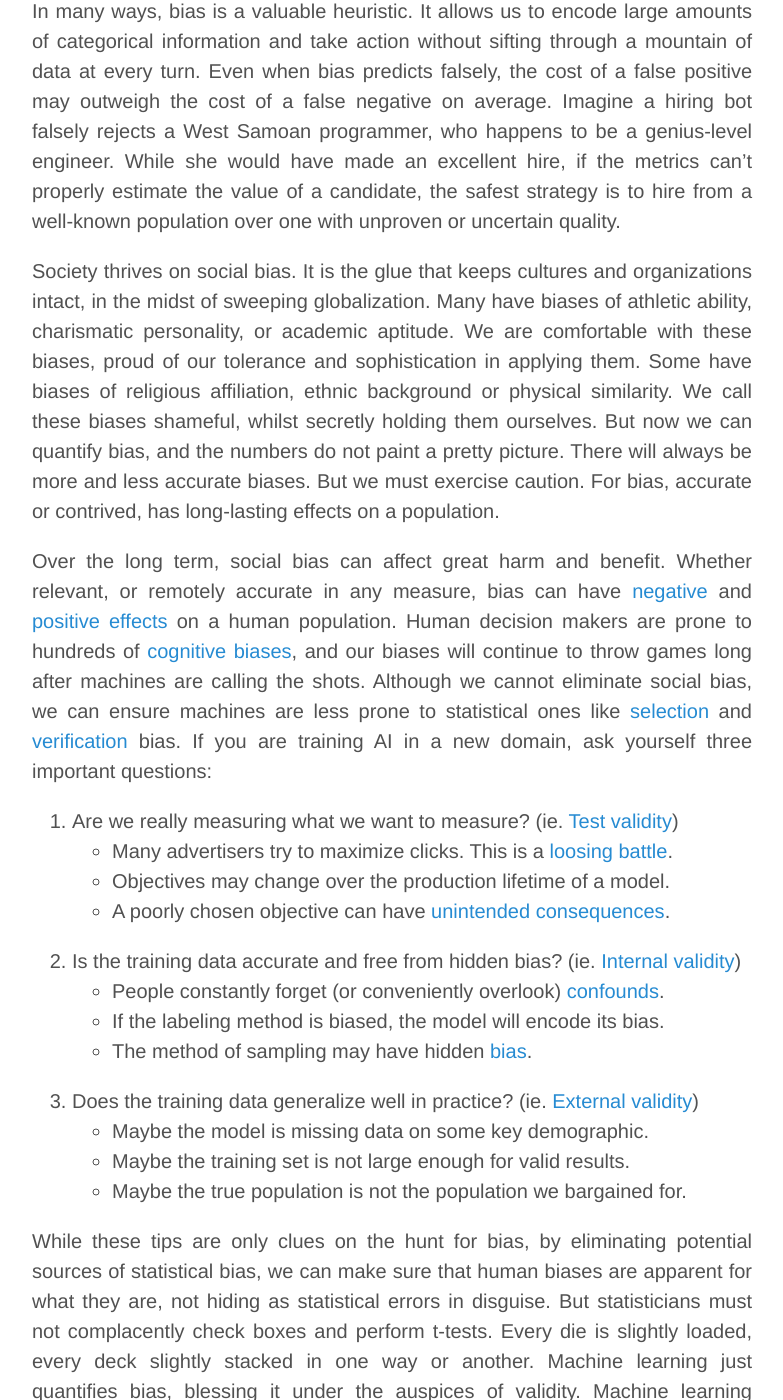
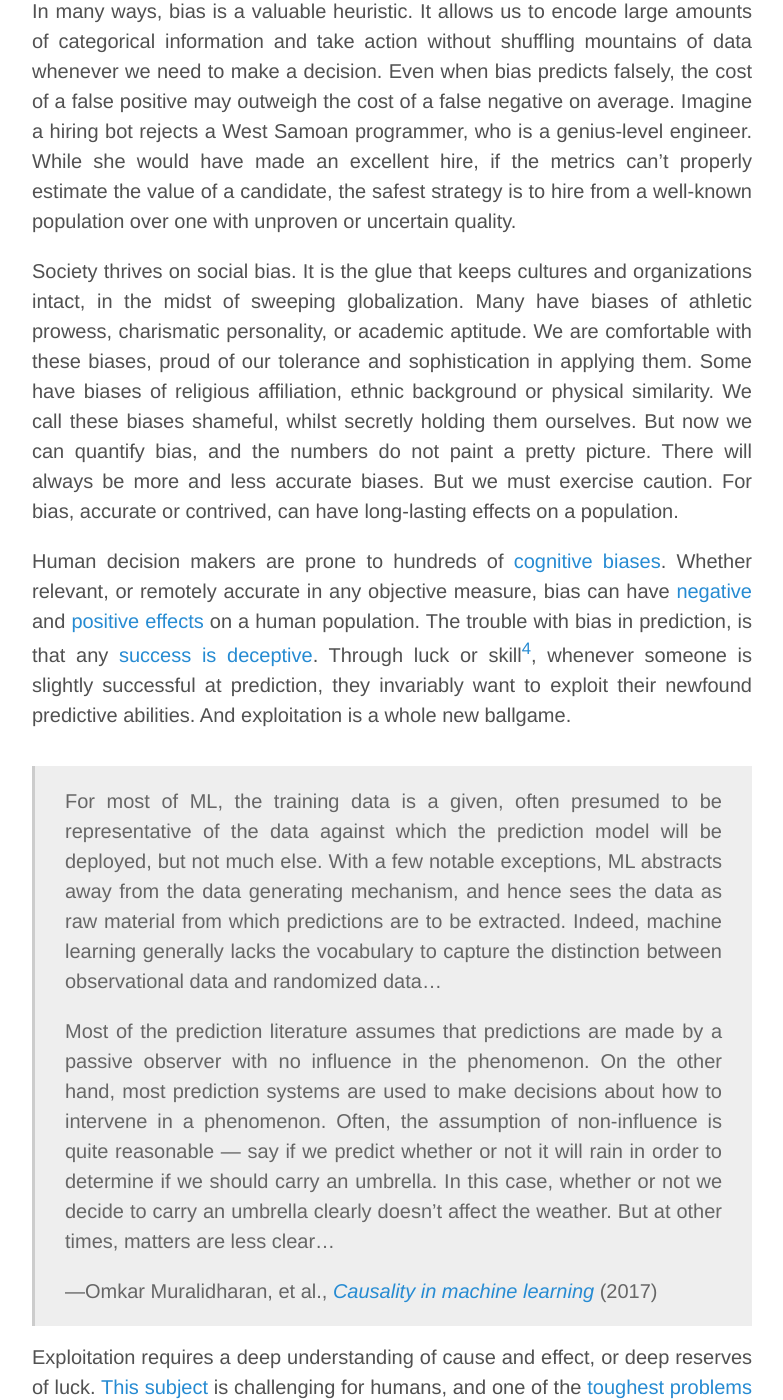
Before and after one commit to breandan/breandan.github.io, a Jekyll site: the page built from _posts/2017-02-02-trust-in-automation.md, in a window 1280 px wide and 1400 px high, scrolled down 10865 px. Shown: the whole window, without its empty margins (248-1031 px from the left). Built offline with Jekyll 4.4.1, drawn with Linux system fonts in a browser that asks for light colours; nearby versions of some CDN libraries; formulas are drawn with MathJax 3; some of the changed text lies outside the part shown.

Commit message:
bias and causality

```diff
--- a/_posts/2017-02-02-trust-in-automation.md
+++ b/_posts/2017-02-02-trust-in-automation.md
@@ -72,7 +72,7 @@
 # Believe in Bias
 <br/>
 
-If you think discrimination is bad today, just wait until the machines take over. They will discriminate based on the the shade of your iris, the shape of your brow, the size of a tatoo, or any arbitrary collection of low-level traits whose presence exceeds a subtle bias threshold. Regardless whether such traits are truly predictive, it will matter not unless those who benefit have an incentive to fix the model. For most applications, AI just needs to be good enough to yield a positive [marginal utility](https://en.wikipedia.org/wiki/Marginal_utility). Barring blatant discrimination on certain parameters like sex or skin color, most biases will fly under the radar.
+If you think discrimination is bad today, just wait until the machines take over. They will discriminate based on the the shade of your iris, the shape of your brow, the size of a tatoo, or any arbitrary collection of low-level traits whose presence triggers a subtle bias. Regardless whether such traits are truly predictive, it will matter not unless those who benefit have an incentive to fix the model. For most applications, AI just needs to be good enough to yield a positive [marginal utility](https://en.wikipedia.org/wiki/Marginal_utility). Barring blatant discrimination on certain parameters like sex or skin color, most biases will fly under the radar.
 
 > Treating the world as software promotes fantasies of control. And the best kind of control is control without responsibility. Our unique position as authors of software used by millions gives us power, but we don't accept that this should make us accountable. We're programmers—who else is going to write the software that runs the world? To put it plainly, we are surprised that people seem to get mad at us for trying to help.
 >
@@ -101,11 +101,21 @@
 <center><small>Which would you prefer: low bias and high precision, or no bias and low(er) precision?</small></center>
 <br/>
 
-In many ways, bias is a valuable heuristic. It allows us to encode large amounts of categorical information and take action without sifting through a mountain of data at every turn. Even when bias predicts falsely, the cost of a false positive may outweigh the cost of a false negative on average. Imagine a hiring bot falsely rejects a West Samoan programmer, who happens to be a genius-level engineer. While she would have made an excellent hire, if the metrics can't properly estimate the value of a candidate, the safest strategy is to hire from a well-known population over one with unproven or uncertain quality.
+In many ways, bias is a valuable heuristic. It allows us to encode large amounts of categorical information and take action without shuffling mountains of data whenever we need to make a decision. Even when bias predicts falsely, the cost of a false positive may outweigh the cost of a false negative on average. Imagine a hiring bot rejects a West Samoan programmer, who is a genius-level engineer. While she would have made an excellent hire, if the metrics can't properly estimate the value of a candidate, the safest strategy is to hire from a well-known population over one with unproven or uncertain quality.
 
-Society thrives on social bias. It is the glue that keeps cultures and organizations intact, in the midst of sweeping globalization. Many have biases of athletic ability, charismatic personality, or academic aptitude. We are comfortable with these biases, proud of our tolerance and sophistication in applying them. Some have biases of religious affiliation, ethnic background or physical similarity. We call these biases shameful, whilst secretly holding them ourselves. But now we can quantify bias, and the numbers do not paint a pretty picture. There will always be more and less accurate biases. But we must exercise caution. For bias, accurate or contrived, has long-lasting effects on a population.
+Society thrives on social bias. It is the glue that keeps cultures and organizations intact, in the midst of sweeping globalization. Many have biases of athletic prowess, charismatic personality, or academic aptitude. We are comfortable with these biases, proud of our tolerance and sophistication in applying them. Some have biases of religious affiliation, ethnic background or physical similarity. We call these biases shameful, whilst secretly holding them ourselves. But now we can quantify bias, and the numbers do not paint a pretty picture. There will always be more and less accurate biases. But we must exercise caution. For bias, accurate or contrived, can have long-lasting effects on a population.
 
-Over the long term, social bias can affect great harm and benefit. Whether relevant, or remotely accurate in any measure, bias can have [negative](https://en.wikipedia.org/wiki/Stereotype_threat) and [positive effects](https://en.wikipedia.org/wiki/Pygmalion_effect) on a human population. Human decision makers are prone to hundreds of [cognitive biases](https://en.wikipedia.org/wiki/List_of_cognitive_biases), and our biases will continue to throw games long after machines are calling the shots. Although we cannot eliminate social bias, we can ensure machines are less prone to statistical ones like [selection](https://en.wikipedia.org/wiki/Selection_bias) and [verification](https://en.wikipedia.org/wiki/Verification_bias) bias. If you are training AI in a new domain, ask yourself three important questions:
+Human decision makers are prone to hundreds of [cognitive biases](https://en.wikipedia.org/wiki/List_of_cognitive_biases). Whether relevant, or remotely accurate in any objective measure, bias can have [negative](https://en.wikipedia.org/wiki/Stereotype_threat) and [positive effects](https://en.wikipedia.org/wiki/Pygmalion_effect) on a human population. The trouble with bias in prediction, is that any [success is deceptive](https://en.wikipedia.org/wiki/Self-serving_bias). Through luck or skill[^4], whenever someone is slightly successful at prediction, they invariably want to exploit their newfound predictive abilities. And exploitation is a whole new ballgame.
+
+> For most of ML, the training data is a given, often presumed to be representative of the data against which the prediction model will be deployed, but not much else. With a few notable exceptions, ML abstracts away from the data generating mechanism, and hence sees the data as raw material from which predictions are to be extracted. Indeed, machine learning generally lacks the vocabulary to capture the distinction between observational data and randomized data…
+>
+> Most of the prediction literature assumes that predictions are made by a passive observer with no influence in the phenomenon. On the other hand, most prediction systems are used to make decisions about how to intervene in a phenomenon. Often, the assumption of non-influence is quite reasonable — say if we predict whether or not it will rain in order to determine if we should carry an umbrella. In this case, whether or not we decide to carry an umbrella clearly doesn't affect the weather. But at other times, matters are less clear…
+>
+> ―Omkar Muralidharan, et al., *[Causality in machine learning](http://www.unofficialgoogledatascience.com/2017/01/causality-in-machine-learning.html)* (2017)
+
+Exploitation requires a deep understanding of cause and effect, or deep reserves of luck. [This subject](https://en.wikipedia.org/wiki/Causality) is challenging for humans, and one of the [toughest problems](https://en.wikipedia.org/wiki/Reinforcement_learning) in AI. There is an outstanding body of work which explores the role of [causality](http://bayes.cs.ucla.edu/BOOK-2K/causality2-epilogue.pdf) in machine learning. In short, the same predictive machinery that landed humans on the moon is surprisingly easy to hack. The [same biases](https://en.wikipedia.org/wiki/Confirmation_bias) which impair our reasoning make it easy to contaminate for example, AI models trained by humans, on human data, for other humans to interpret.
+
+Long after machines are calling the shots, our biases will continue to guide their ballistics. Although we may never eliminate human bias, we can ensure machines are less prone to statistical ones like [selection](https://en.wikipedia.org/wiki/Selection_bias) and [verification](https://en.wikipedia.org/wiki/Verification_bias) bias. Those training AI in a new domain should be asking themselves three important questions:
 
 1. Are we really measuring what we want to measure? (ie. [Test validity](https://en.wikipedia.org/wiki/Test_validity))
     - Many advertisers try to maximize clicks. This is a [loosing battle](https://en.wikipedia.org/wiki/Click_fraud).
@@ -113,22 +123,16 @@
     - A poorly chosen objective can have [unintended consequences](https://en.wikipedia.org/wiki/Unintended_consequences).
 2. Is the training data accurate and free from hidden bias? (ie. [Internal validity](https://en.wikipedia.org/wiki/Internal_validity))
     - People constantly forget (or conveniently overlook) [confounds](https://en.wikipedia.org/wiki/Confounding).
-    - If the labeling method is biased, the model will encode its bias.
+    - If the data generator is biased, the model will encode its bias.
     - The method of sampling may have hidden [bias](https://en.wikipedia.org/wiki/Selection_bias#Sampling_bias).
 3. Does the training data generalize well in practice? (ie. [External validity](https://en.wikipedia.org/wiki/External_validity))
+    - Maybe the training data has grown stale over time.
     - Maybe the model is missing data on some key demographic.
-    - Maybe the training set is not large enough for valid results.
     - Maybe the true population is not the population we bargained for.
 
-While these tips are only clues on the hunt for bias, by eliminating potential sources of statistical bias, we can make sure that human biases are apparent for what they are, not hiding as statistical errors in disguise. But statisticians must not complacently check boxes and perform t-tests. Every die is slightly loaded, every deck slightly stacked in one way or another. Machine learning just quantifies bias, blessing it under the auspices of validity. Machine learning requires us to analyze human incentives, challenge assumptions and constantly re-evaluate the validity of our models.
+These questions are only clues in the search for unwanted bias. By eliminating sources of statistical bias, we can guarantee that human biases are apparent for what they are, not hiding as statistical errors in disguise. But we must not complacently check lists and perform t-tests. AI promises great predictive power, but with great power comes great responsibility. And responsible machine learning requires us to analyze human incentives, vigorously challenge our assumptions and constantly evaluate the validity of trained models.
 
-> For most of ML, the training data is a given, often presumed to be representative of the data against which the prediction model will be deployed, but not much else. With a few notable exceptions, ML abstracts away from the data generating mechanism, and hence sees the data as raw material from which predictions are to be extracted. Indeed, machine learning generally lacks the vocabulary to capture the distinction between observational data and randomized data...
->
-> Most of the prediction literature assumes that predictions are made by a passive observer with no influence in the phenomenon. On the other hand, most prediction systems are used to make decisions about how to intervene in a phenomenon. Often, the assumption of non-influence is quite reasonable — say if we predict whether or not it will rain in order to determine if we should carry an umbrella. In this case, whether or not we decide to carry an umbrella clearly doesn't affect the weather. But at other times, matters are less clear…
->
-> ―Omkar Muralidharan, Niall Cardin, Todd Phillips, Amir Najmi, *Causality in machine learning* (2017)
-
-Bias is an intrinsic part of the world. It can be found everywhere from the smallest neuron in a neural network, to the [largest ensemble](https://en.wikipedia.org/wiki/Ensemble_learning) in a prize-winning Kaggle submission. Neural networks are essentially computing the sum of various biases - as the network sees more data, it updates the biases. Over time, some grow stronger and some grow weaker. Like their biological cousins, artificial neurons are similarly, [coincidence detectors](https://en.wikipedia.org/wiki/Coincidence_detection_in_neurobiology) - they cannot distinguish association from causation. Intelligence is hard-wired to attribute [association](https://en.wikipedia.org/wiki/Fundamental_attribution_error) to [causation](https://en.wikipedia.org/wiki/Proximate_and_ultimate_causation), causing all manner of false rituals and [superstitious behavior](https://en.wikipedia.org/wiki/B._F._Skinner#Superstition_in_the_pigeon).
+Bias is an inextricable part of the world - every die is slightly loaded, every deck slightly stacked in one way or another. Machine learning just formalizes bias, blessing it under the auspices of validity. Bias can be found everywhere from the smallest neuron in a neural network, to the [largest ensemble](https://en.wikipedia.org/wiki/Ensemble_learning) in a prize-winning Kaggle submission. Neural networks are essentially computing the sum of various biases - as the network sees more data, it updates the biases. Over time, some grow stronger and some grow weaker. Like their biological cousins, artificial neurons are [coincidence detectors](https://en.wikipedia.org/wiki/Coincidence_detection_in_neurobiology) - they cannot distinguish association from causation. Intelligence is hard-wired to attribute [association](https://en.wikipedia.org/wiki/Fundamental_attribution_error) to [causation](https://en.wikipedia.org/wiki/Proximate_and_ultimate_causation), causing all manner of false rituals and [superstitious behavior](https://en.wikipedia.org/wiki/B._F._Skinner#Superstition_in_the_pigeon).
 
 > Fifty thousand years ago there were these three guys spread out across the plain and they each heard something rustling in the grass. The first one thought it was a tiger, and he ran like hell, and it was a tiger but the guy got away. The second one thought the rustling was a tiger and he ran like hell, but it was only the wind and his friends all laughed at him for being such a chickenshit. But the third guy thought it was only the wind, so he shrugged it off and the tiger had him for dinner. And the same thing happened a million times across ten thousand generations - and after a while everyone was seeing tigers in the grass even when there were't any tigers, because even chickenshits have more kids than corpses do. And from those humble beginnings we learn to see [faces in the clouds](https://en.wikipedia.org/wiki/Pareidolia) and portents in the stars, to see agency in randomness, because natural selection favours the paranoid. Even here in the 21st century we can make people more honest just by scribbling a pair of eyes on the wall with a Sharpie. Even now we are wired to believe that unseen things are watching us.
 >
@@ -138,13 +142,11 @@
 
 There is a dangerous course ahead on the path to autonomy. If we maintain the bias that only those who produce capital deserve to receive it, today's economic inequality will grow exponentially worse. In the same way that genetic or geographic origin once predetermined a human being's social mobility, economic fitness will determine one's financial security. In such a future, only those who are fast enough, smart enough, or wealthy enough to accelerate the pace of automation will enjoy the prosperity and wellbeing it guarantees. This is a heavy price to pay for a small increase in convenience and safety.
 
-It is important to recognize this is not a matter of social welfare. This is a matter of economic efficiency, of prolonging our competitive advantage against automatons. By applying the same biases from evolutionary biology to education and employment, we are vastly underutilizing human potential. We should let deaf applicants work in noisy environments, and elderly people take leadership positions. We should empower those with mental and physical disabilities to work in roles where they can utilize their skills effectively. We should incentivize high-performers in low-paying jobs from teaching to healthcare, and give them tools to become more effective at school and in the workplace.
-
-Progress begins when we stop using algorithms to predict the value of a human being, and imaginary points to pick winners and loosers. Progress begins when we start giving humans a fighting chance, by using AI to identify where humans show promise and giving them tools to improve. Progress begins when we use AI to help prevent disease rather than designing drugs to treat its symptoms, and fixing broken systems rather than exploiting their weakness. Get out of the prediction game, and get into the the business of making progress.
+It is important to recognize this is not a matter of social welfare. This is a matter of economic efficiency, of prolonging our competitive advantage against automatons. By applying the same biases from evolutionary biology to education and employment, we are vastly underutilizing human potential. We should prefer deaf applicants to work in noisy environments, and elderly people to take leadership positions. We should empower those with mental and physical disabilities to fill roles where they can utilize their skills effectively. We should incentivize high-performers in low-paying jobs from teaching to healthcare, and give them tools to become more effective at school and in the workplace.
 
 # Work in Progress
 <br/>
-Machine learning sometimes gets a bad rap. We often hear about AI in very competitive terms: whenever bots are not stealing our jobs or out-maneuvering us at chess, they are [badly malfunctioning](https://www.wired.com/2007/10/robot-cannon-ki/) or causing some vague intrusion of privacy. And while it is important to maintain a healthy skepticism of the dangerous role that AI poses to our society, I think we will look back at many early applications of AI as lacking sufficient imagination.
+Machine learning sometimes gets a bad rap. We often hear about AI in very competitive terms: whenever bots are not stealing our jobs or out-maneuvering us at chess, they are [badly malfunctioning](https://www.wired.com/2007/10/robot-cannon-ki/) or causing some intrusion of privacy. And while it is important to maintain a healthy skepticism of the dangerous role that AI poses to our society, I think we will look back at many early applications of AI as lacking sufficient imagination.
 
 > The Independents, rooted in the farms and small towns of the West, were innovators, but of a conceptual kind, not the technical kind à la Alexander Bell…They intuited that the telephone’s paramount value was not as a better version of the telegraph or a more efficient means of commerce, but as the first social technology…
 >
@@ -164,16 +166,20 @@
 
 One of the major limitations of user interfaces is bandwidth - keyboards and screens can only exchange so much information with their users. But today computers have the ability to interact with their environment in exciting new ways. From self-flying drones to virtual patients, and home appliances to smart assistants, machines are becoming increasingly perceptive, and increasingly conversant. Machines can see, hear, and understand natural language. They can recognize faces and speech, anticipate our intentions and assist with increasingly sophisticated tasks. We call these capabilities "artificial intelligence". But a more apt name might be "[augmented intelligence](https://en.wikipedia.org/wiki/Intelligence_amplification)".
 
-The truth is, the problems we encounter in AI are the same problems we have been struggling with for the greater part of the 20th century. Education. Egality. Employment. The democratization of technology. Machine learning has many benign use cases, from eye-tracking to handwriting recognition. Things that will make our lives more productive. If you want to contribute to the survival of our species, don't work in sequestering capital. Work in progress.
+Progress begins when we stop using algorithms to predict the value of a human being, and imaginary points to pick winners and loosers. Progress begins when we start giving humans a fighting chance, by using AI to identify where humans show promise and giving them tools to improve. Progress begins when we use AI to help prevent disease rather than designing drugs to treat its symptoms, and fixing broken systems rather than exploiting their weakness. If you want to contribute to the survival of our species, get out of the prediction game, and get into the the business of making progress.
+
+The truth is, the problems we encounter in AI are the same problems we have been struggling with for the greater part of the 20th century. Education. Egality. Employment. The democratization of technology. Machine learning has many benign use cases, from eye-tracking to handwriting recognition. Things that will make our lives more productive. Let's do that. Let's work in progress.
 
 ### Further Reading
 
 - [Causality in Machine Learning](http://www.unofficialgoogledatascience.com/2017/01/causality-in-machine-learning.html)
 - [Practical advice for analysis of large, complex data sets](http://www.unofficialgoogledatascience.com/2016/10/practical-advice-for-analysis-of-large.html)
 - [Brain–Computer Interface–Based Communication in the Completely Locked-In State](http://journals.plos.org/plosbiology/article/file?id=10.1371/journal.pbio.1002593&type=printable)
+- [The Art and Science of Cause and Effect](http://bayes.cs.ucla.edu/BOOK-2K/causality2-epilogue.pdf)
 
 ### Footnotes
 
 [^1]: Arguably China's most famous living sci-fi writer.
 [^2]: Pedro Domingos, [A Few Useful Things to Know about Machine Learning](http://www.astro.caltech.edu/~george/ay122/cacm12.pdf).
 [^3]: I have no idea whether the prior assertions are true. But a careful reading will reveal no implied causal relationship between "bias", "productivity" and "profit". The point is, we can replace "bias", "productivity" and "profit" with any variable X, Y and Z. You control X, and observe the effect on Y and Z. Suppose X is positively correlated with Y and Z, i.e. higher values of X correspond to frequently higher values of Y and Z. Lower values correspond with frequently lower Y and Z, with high variance for low values of X. If we want to maximize Z, what is our best strategy?
+[^4]: Although usually the former.
```
Also changed, not shown: other parts of _posts/2017-02-02-trust-in-automation.md (+1 -1 lines).
